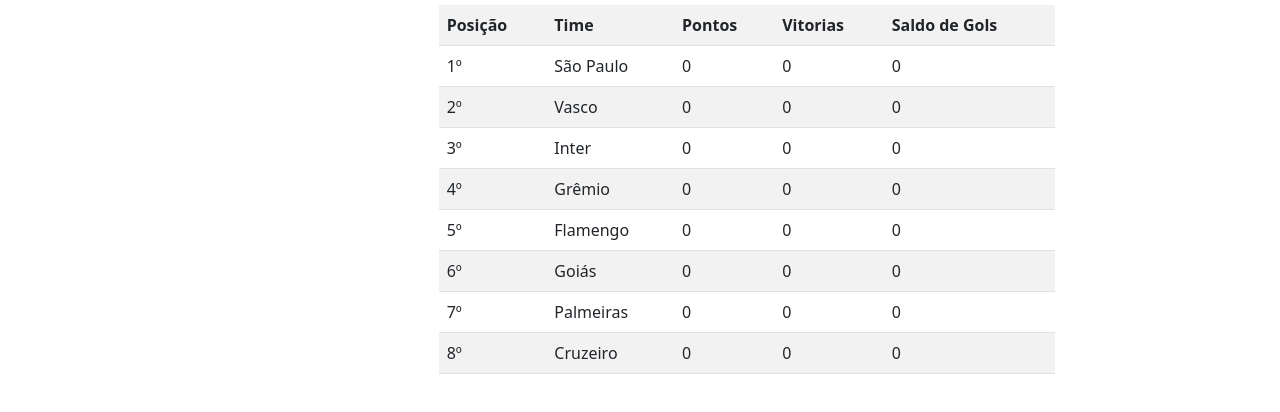
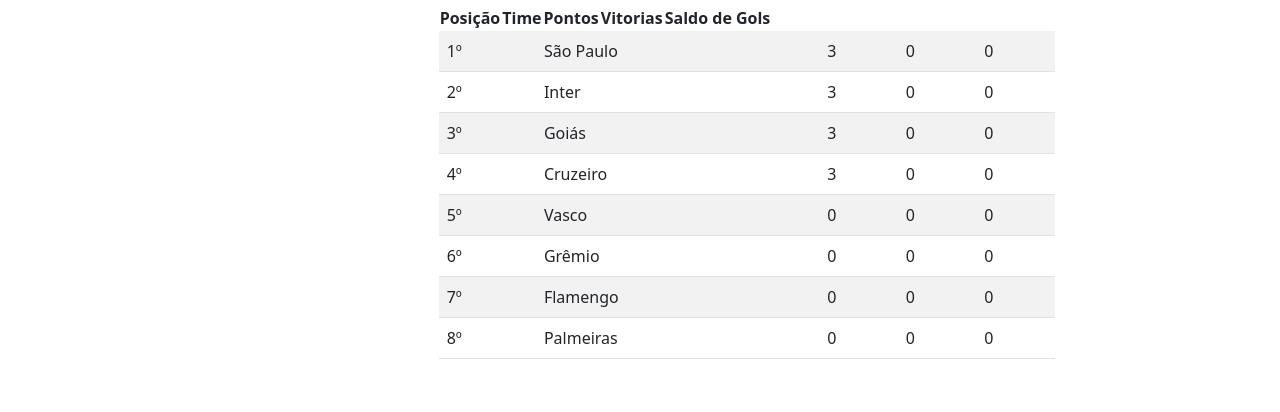
Before and after one commit to GabrielDario/SimuladorBrasileirao, a plain HTML site: page index.html in a window 1280 px wide. Both pictures are taken after a click on the input "Proxima rodada". Shown: the part 356-768 px from the top of the page. Drawn offline with nearby package versions, Linux system fonts and the light colour scheme.

Commit message:
Atualizando tabelas por clique..falta aba

```diff
--- a/gerenciarPontos.js
+++ b/gerenciarPontos.js
@@ -2,10 +2,7 @@
 
 
 const gerenciarPontos = () => {
-    console.log('Gerenciou');
-    console.log(timesDaRodada);
-
-    compararGols();
+    compararGols(timesDaRodada);
 };
 
 const verificarGols = (gols) => {
@@ -35,30 +32,36 @@
 }
 
 const compararGols = () => {
-    let aux;
-    for (i = 0; i < 8; i = i + 2) {
+    let pT;
+    let sT;
+
+    for (i = 0; i < 8; i = i + 2) { // PERCORRER OS TIMES
+
+        for(j = 0; j < clubes.length; j++) { //Percorrer primeiro time esquerda
+            timeGanhou = timesDaRodada[i].time;
+            if(clubes[j].nome == timeGanhou) {
+                pT = j;
+            }
+        }
+
+        for(j = 0; j < clubes.length; j++) { //Percorrer primeiro time direita
+            timeGanhou = timesDaRodada[i+1].time;
+            if(clubes[j].nome == timeGanhou) {
+                sT = j;
+            }
+        }
+
+
         if (timesDaRodada[i].golsRodada > timesDaRodada[i + 1].golsRodada) {
-            console.log('time 1 ganhou');
-
-            for(i = 0; i < clubes.length; i++) {
-                console.log(clubes[i].nome);
-                if(clubes[i].nome == timesDaRodada[i].time) {
-                    console.log('Axou')
-                    aux = i;
-                }
-            }
-
-            let posicao1 = clubes.indexOf(timesDaRodada[i].time);
-
-            clubes[posicao1].pontos = grupo[posicao1].pontos + 3;
-
-        //    grupo[posicao1].saldoGols = grupo[posicao1].saldoGols + Number(golsPrimeiroTime - golsSegundoTime);
-          //  grupo[posicao2].saldoGols = grupo[posicao2].saldoGols + Number(golsSegundoTime - golsPrimeiroTime);
+            clubes[pT].pontos = clubes[pT].pontos + 3;
 
         } else if (timesDaRodada[i].golsRodada < timesDaRodada[i + 1].golsRodada) {
-            console.log('time 2 ganhou');
+
+            clubes[sT].pontos = clubes[sT].pontos + 3;
+
         } else {
-            console.log('Empatou');
+            clubes[pT].pontos = clubes[pT].pontos + 1;
+            clubes[sT].pontos = clubes[sT].pontos + 1;
         }
     }
 }
--- a/index.html
+++ b/index.html
@@ -35,6 +35,16 @@
                 </span>
 
                 <h2>Tabela de jogos</h2>
+                <table>
+                    <tr>
+                        <th>Posição</th>
+                        <th>Time</th>
+                        <th>Pontos</th>
+                        <th>Vitorias</th>
+                        <th>Saldo de Gols</th>
+                    </tr>
+                </table>
+
                 <table class="table table-striped" id="tabela">
                     <tr>
                         <th>Posição</th>
--- a/script.js
+++ b/script.js
@@ -80,9 +80,11 @@
     return clubes;
 }
 rodada.addEventListener("click", e => {
+    tabela.innerHTML = "";
     gerarRodada();
     nRodada = retornarRodada();
     gerenciarPontos();
+    gerarTabela();
 });
 
 mostrarRodada.addEventListener("click", e => {
```
Also changed, not shown: 1 other file.
